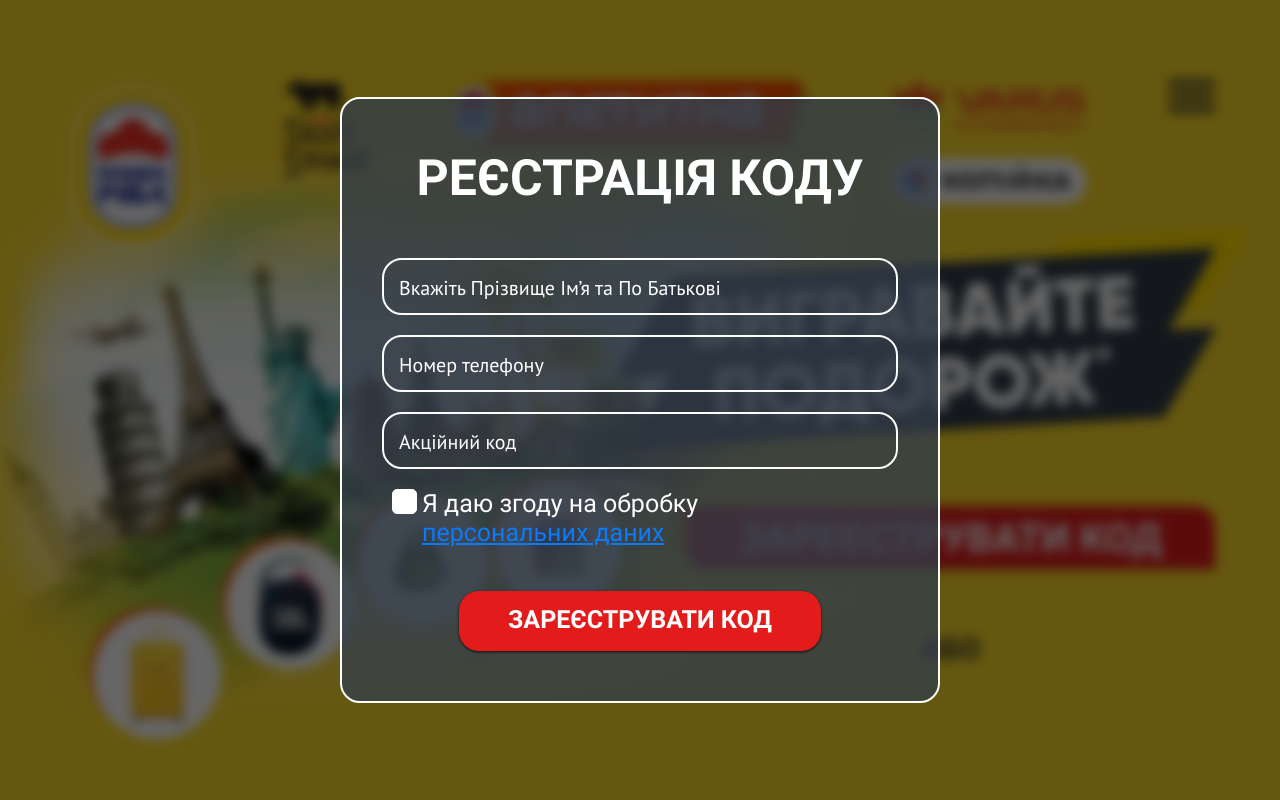
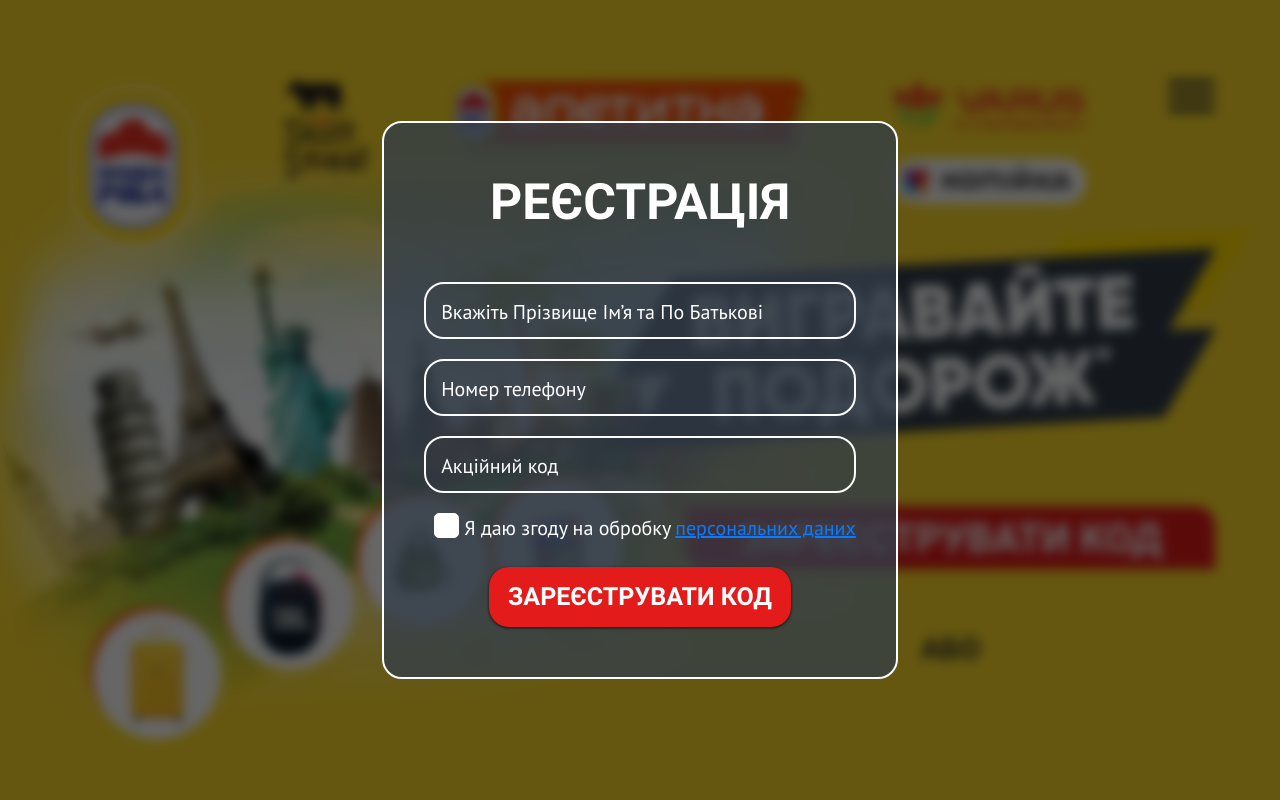
Before and after one commit to soinproduction/chicken, a website: page source/index.html in a window 1280 px wide. Both pictures are taken after a click on the button "ЗАРЕЄСТРУВАТИ КОД". Shown: the top 800 px of the page. Drawn offline with nearby package versions, Linux system fonts and the light colour scheme; files that its build step writes are made by us from their sources.

Commit message:
create modal

```diff
--- a/source/index.html
+++ b/source/index.html
@@ -16,6 +16,8 @@
 
 <body>
   <div class="gradient-bg">
+
+    <div class="full-page">
       <header>
         <div class="container">
           <div class="header">
@@ -79,8 +81,6 @@
           </div>
         </div>
       </header>
-
-    <main>
       <section class="first-sec">
         <div class="container">
 
@@ -137,6 +137,10 @@
 
         </div>
       </section>
+    </div>
+
+    <main>
+
 
       <section id="second" class="second-sec">
         <div class="container">
@@ -236,6 +240,10 @@
         </div>
       </section>
 
+
+    </main>
+
+    <div id="third">
       <section class="third-sec">
         <div class="container">
 
@@ -320,8 +328,9 @@
           </div>
         </div>
       </section>
-    </main>
-    <footer id="third">
+
+
+    <footer >
 
       <div class="container">
         <div class="footer">
@@ -359,6 +368,8 @@
 
 
     </footer>
+
+  </div>
   </div>
 
   <div id="overlay" class="overlay">
@@ -374,7 +385,7 @@
         </button>
 
         <h2 class="modal-form__title">
-          РЕЄСТРАЦІЯ КОДУ
+          РЕЄСТРАЦІЯ
         </h2>
 
        <label class="modal-form__label" for="#">
@@ -396,8 +407,6 @@
         </label>
       </div>
 
-      <div class="g-recaptcha form-cap" data-sitekey="6Ld65jkbAAAAAP5TTRHFKoVR385YYc1B8TzgFnTm"></div>
-
       <button class="modal-form__btn">
         Зареєструвати код
       </button>
--- a/source/js/common.js
+++ b/source/js/common.js
@@ -1,5 +1,5 @@
 document.getElementById('burger-btn').onclick = function() {
-  document.getElementById('burger-btn').classList.toggle('burger-btn--active');
+  this.classList.toggle('burger-btn--active');
   document.getElementById('header-menu').classList.toggle('header-menu--active');
 }
 
@@ -18,14 +18,25 @@ document.getElementById('close-btn').onclick = function() {
   document.getElementById('modal').classList.remove('modal--active');
 }
 
+document.getElementById('overlay').addEventListener("click", function(e) {
+  if( e.target.id == 'overlay' ) {
+      this.classList.remove('overlay--active');
+      document.getElementById('modal').classList.remove('modal--active');
+    }
+});
 
-const anch = document.querySelectorAll("a[href*='#']")
+
+
+
+const anch = document.querySelectorAll("next-page");
+
+console.log(anch)
 
 for (let anchs of anch ) {
   anchs.addEventListener('click', function(event) {
     event.preventDefault();
     const blockId = anchs.getAttribute('href')
-    document.querySelector('section' + blockId).scrollIntoView({
+    document.querySelector(' ' + blockId).scrollIntoView({
       behavior: "smooth",
       block: "start"
     })
--- a/source/sass/blocks/checkbox.scss
+++ b/source/sass/blocks/checkbox.scss
@@ -12,25 +12,22 @@
 
 /* для элемента label, связанного с .custom-checkbox */
 .custom-checkbox>span {
-  align-items: center;
-  user-select: none;
-  font-family: Roboto;
+  font-family: PT Sans;
   font-style: normal;
   font-weight: 400;
-  font-size: 25px;
-  line-height: 29px;
-  color: #ffffff;
-
+  font-size: 20px;
+  line-height: 31px;
+  color: #FFFFFF;
 
   a {
-    font-family: Roboto;
+    font-family: PT Sans;
     font-style: normal;
     font-weight: 400;
-    font-size: 25px;
-    line-height: 29px;
-
+    font-size: 20px;
+    line-height: 31px;
     color: #0a7bfd;
     text-decoration: underline;
+    margin-left: 4px;
   }
 }
 
--- a/source/sass/blocks/first-sec.scss
+++ b/source/sass/blocks/first-sec.scss
@@ -1,6 +1,6 @@
 .first-sec {
   padding-bottom: 40px;
-  border-bottom: 1px solid #f4be23;
+  // height: 100vh;
 }
 
 .first-box__btn {
--- a/source/sass/blocks/modal.scss
+++ b/source/sass/blocks/modal.scss
@@ -11,11 +11,11 @@
   align-items: center;
   opacity: 0;
   z-index: -2;
-  transition: .2s;
+  transition: all .4s;
 
   &--active {
     opacity: 1;
-    z-index: 5;
+    z-index: 1;
   }
 
 }
@@ -24,7 +24,7 @@
   position: absolute;
   top: -40px;
   right: -25px;
-  transition: all .4s;
+  transition: all .8s;
 
   &:hover {
     transform: scale(1.1);
@@ -60,7 +60,7 @@
 
   &--active {
     opacity: 1;
-    z-index: -2;
+    z-index: 100;
     transform: translateY(0);
   }
 
--- a/source/sass/blocks/second-sec.scss
+++ b/source/sass/blocks/second-sec.scss
@@ -1,5 +1,5 @@
 .second-sec {
-  border-bottom: 1px solid #f4be23;
+  min-height: 100vh;
   padding-top: 56px;
   padding-bottom: 46px;
 }
--- a/source/sass/general/global.scss
+++ b/source/sass/general/global.scss
@@ -110,6 +110,11 @@ input[type="number"] {
 }
 
 
+.full-page {
+  height: 100vh;
+}
+
+
 .container {
   width: 100%;
   max-width: 1170px;
```
Lines whose indentation alone changed are shown as unchanged.
